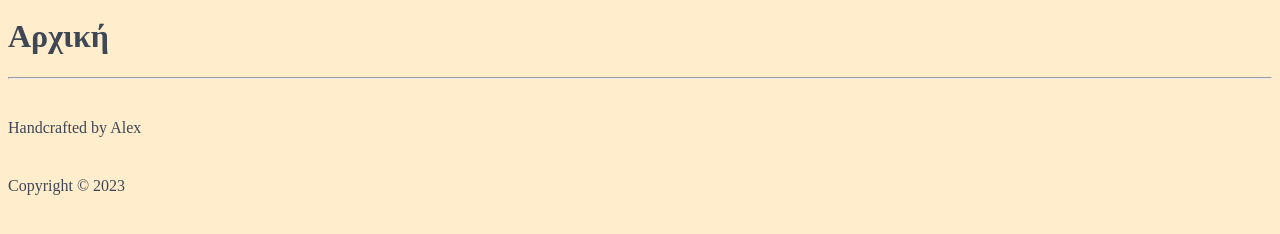
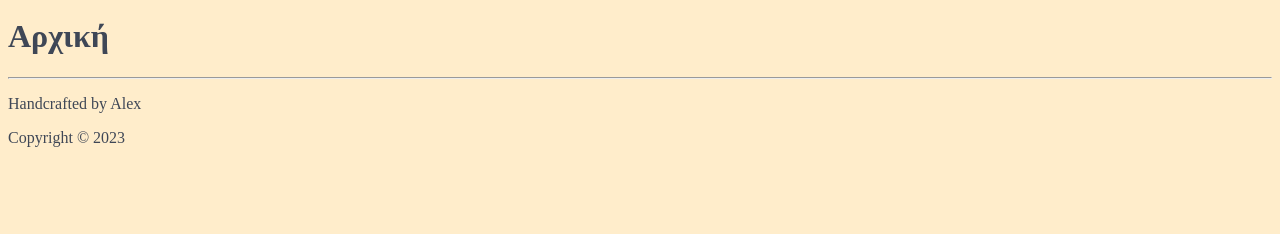
Before and after one commit to alexMet/poetic-thoughts, an Astro site: page / in a window 1280 px wide. Shown: the part 84-318 px from the top of the page. Built offline with nearby package versions, Linux system fonts and the light colour scheme; Astro itself is replaced by a stand-in of ours.

Commit message:
Fix paragraph padding in footer

```diff
--- a/src/styles/global.css
+++ b/src/styles/global.css
@@ -8,7 +8,7 @@ html.dark {
   color: #ffedcb;
 }
 
-p {
+article p {
   padding-top: 1.5rem;
 }
 
```
